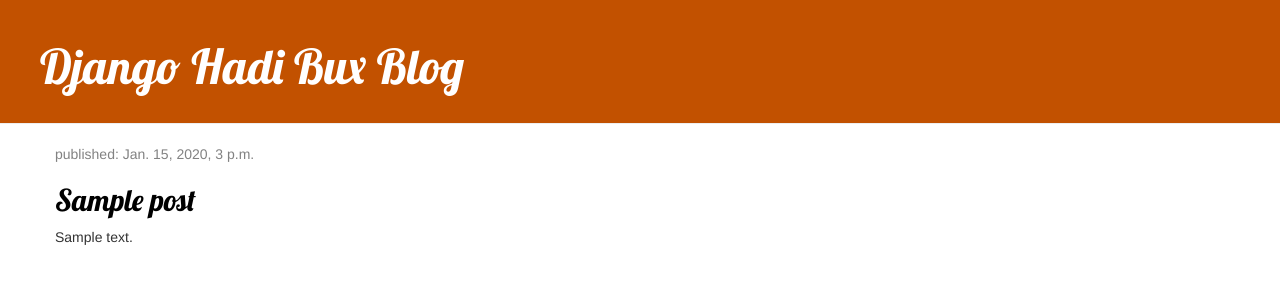
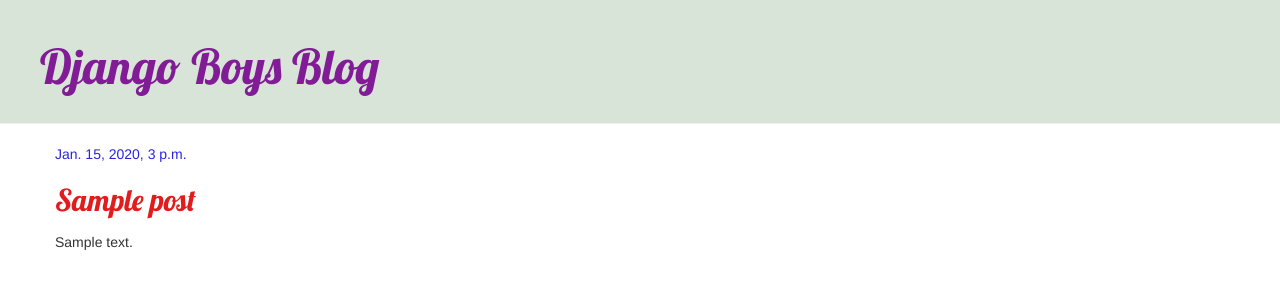
Before and after one commit to hadibuxm/my-first-blog, a Django app: page / in a window 1280 px wide. Shown: the top 300 px of the page. Run offline with Django 3.2, Linux system fonts and the light colour scheme; tables that the repository leaves empty hold one stand-in row (values such as "Sample post"); some libraries are stand-ins or nearby versions.

Commit message:
template modified

```diff
--- a/blog/static/css/blog.css
+++ b/blog/static/css/blog.css
@@ -1,11 +1,10 @@
 .page-header {
-    background-color: #C25100;
+    background-color: rgb(215, 228, 215);
     margin-top: 0;
     padding: 20px 20px 20px 40px;
 }
-
 .page-header h1, .page-header h1 a, .page-header h1 a:visited, .page-header h1 a:active {
-    color: #ffffff;
+    color: #811b96;
     font-size: 36pt;
     text-decoration: none;
 }
@@ -19,7 +18,7 @@
 }
 
 .date {
-    color: #828282;
+    color: #2926da;
 }
 
 .save {
@@ -42,5 +41,5 @@
 }
 
 .post h2 a, .post h2 a:visited {
-    color: #000000;
+    color: #e21c1c;
 }
--- a/blog/templates/blog/post_list.html
+++ b/blog/templates/blog/post_list.html
@@ -4,24 +4,24 @@
         <title>Django Girls blog</title>
         <link rel="stylesheet" href="//maxcdn.bootstrapcdn.com/bootstrap/3.2.0/css/bootstrap.min.css">
         <link rel="stylesheet" href="//maxcdn.bootstrapcdn.com/bootstrap/3.2.0/css/bootstrap-theme.min.css">
+        <link href='//fonts.googleapis.com/css?family=Lobster&subset=latin,latin-ext' rel='stylesheet' type='text/css'>
         <link rel="stylesheet" href="{% static 'css/blog.css' %}">
-        <link href='//fonts.googleapis.com/css?family=Lobster&subset=latin,latin-ext' rel='stylesheet' type='text/css'>
-
     </head>
     <body>
         <div class="page-header">
-            <h1><a href="/">Django Hadi Bux Blog</a></h1>
+            <h1><a href="/">Django Boys Blog</a></h1>
         </div>
+
         <div class="content container">
             <div class="row">
                 <div class="col-md-8">
                 {% for post in posts %}
                     <div class="post">
                         <div class="date">
-                                <p>published: {{ post.published_date }}</p>
+                            {{ post.published_date }}
                         </div>
                         <h2><a href="">{{ post.title }}</a></h2>
-                            <p>{{ post.text|linebreaksbr }}</p>
+                        <p style="line-height: 30px;">{{ post.text|linebreaksbr }}</p>
                     </div>
                 {% endfor %}
                 </div>
```
Lines whose indentation alone changed are shown as unchanged.
